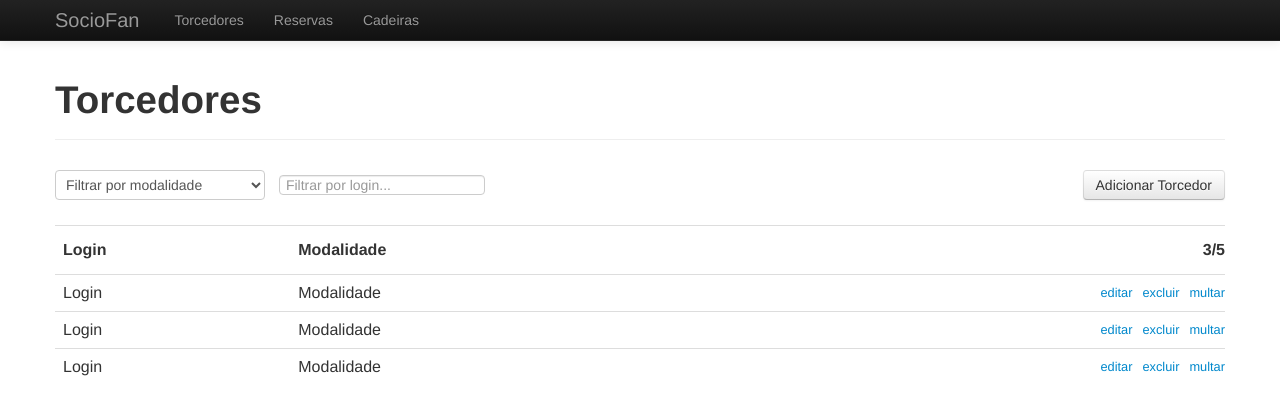
After one commit to CathyMacars/SocioFan, a PHP site: page /torcedores.php in a window 1280 px wide. The commit adds this page. Shown: the top 415 px of the page. Run offline with PHP 8.4, Linux system fonts and the light colour scheme; some libraries are stand-ins or nearby versions.

```diff
--- a/addeditTorcedor.php
+++ b/addeditTorcedor.php
@@ -160,8 +160,8 @@
 
           <div class="control-group">
             <div class="controls">
-              <button type="button" onclick="window.location.href='index.php'" class="btn">Cancelar</button>
-              <button type="submit" onclick="window.location.href='index.php'" class="btn btn-primary">Salvar</button>
+              <button type="button" onclick="window.location.href='torcedores.php'" class="btn">Cancelar</button>
+              <button type="submit" onclick="window.location.href='torcedores.php'" class="btn btn-primary">Salvar</button>
             </div>
           </div>
             </fieldset>
--- a/adicionarReserva.php
+++ b/adicionarReserva.php
@@ -43,7 +43,8 @@
                               <colgroup>
                                 <col>
                                 <col>
-                              <col></colgroup>
+                                <col>
+                              </colgroup>
                               <tbody>
                                 <tr>
                                   <td width="1">
--- a/cadeiras.php
+++ b/cadeiras.php
@@ -19,14 +19,12 @@
 
 
       <table class="table table-hover">
-        <tdead>
-            <tr class="thead">
+        <tbody>
+           <tr class="thead">
                  <td> Cód Cadeira </td>
                  <td> Disponível? </td>
                  <td> 3/5 </td>
             </tr>
-        </tdead>
-        <tbody>
             <tr>
                  <td> 000 </td>
                  <td> Sim </td>
--- a/inc/header.php
+++ b/inc/header.php
@@ -12,7 +12,7 @@
           <a class="brand" href="login.php">SocioFan</a>
           <div class="nav-collapse collapse">
             <ul class="nav">
-              <li class="active"><a href="index.php">Torcedores</a></li>
+              <li><a href="torcedores.php">Torcedores</a></li> <!-- Colocar a classe "active" no link selecionado -->
               <li><a href="reservas.php">Reservas</a></li>
               <li><a href="cadeiras.php">Cadeiras</a></li>
             </ul>
--- a/login.php
+++ b/login.php
@@ -6,9 +6,9 @@
         <h2 class="form-signin-heading">Login</h2>
         <input type="text" class="input-block-level" placeholder="Email">
         <input type="password" class="input-block-level" placeholder="Senha">
-        <label class="checkbox">
+<!--         <label class="checkbox">
           <input type="checkbox" value="remember-me"> Lembrar
-        </label>
+        </label> -->
         <button type="button" class="btn btn-large btn-primary" onclick="window.location.href='index.php'">Entrar</button>
       </form>
     </div> <!-- /container -->
--- a/reservas.php
+++ b/reservas.php
@@ -16,15 +16,13 @@
 
 
       <table class="table table-hover">
-        <tdead>
-            <tr class="thead">
+        <tbody>
+             <tr class="thead">
                  <td> Data </td>
                  <td> Cod. Cadeira </td>
                  <td> Torcedor </td>
                  <td> 3/5 </td>
             </tr>
-        </tdead>
-        <tbody>
             <tr>
                  <td> xx/xx/xxxx </td>
                  <td> 000 </td>
--- /dev/null
+++ b/torcedores.php
@@ -0,0 +1,56 @@
+<?php include "inc/header.php"; ?>
+
+    <div class="container">
+
+      <div class="page-header">
+        <h1>Torcedores</h1>
+      </div>
+
+      <div class="page-sub-header">
+        <select>
+          <option disabled="disabled" selected="selected">Filtrar por modalidade</option>
+          <option>Modalidade A</option>
+          <option>Modalidade B</option>
+          <option>Modalidade C</option>
+        </select>
+
+        <input class="table-filter" type="text" class="filter" placeholder="Filtrar por login...">
+
+        <button class="btn" onclick="window.location.href='addeditTorcedor.php'">Adicionar Torcedor</button>
+      </div>
+
+
+      <table class="table table-hover">
+<!--         <thead>
+          <tr>
+            <th>Test</th>
+            <th>Test</th>
+            <th>Test</th>
+          </tr>
+        </thead> -->
+        <tbody>
+          <tr class="thead">
+            <td> Login </td>
+            <td> Modalidade </td>
+            <td> 3/5 </td>
+          </tr>
+          <tr>
+            <td> Login </td>
+            <td> Modalidade </td>
+            <td> <?php include "inc/fanTableActions.php"; ?> </td>
+          </tr>
+          <tr>
+            <td> Login </td>
+            <td> Modalidade </td>
+            <td> <?php include "inc/fanTableActions.php"; ?> </td>
+          </tr>
+          <tr>
+            <td> Login </td>
+            <td> Modalidade </td>
+            <td> <?php include "inc/fanTableActions.php"; ?> </td>
+          </tr>
+        </tbody>
+      </table>
+    </div> <!-- /container -->
+
+ <?php include "inc/footer.php"; ?>
```
Also changed, not shown: index.php (+0 -49 lines). Lines whose indentation alone changed are shown as unchanged.
